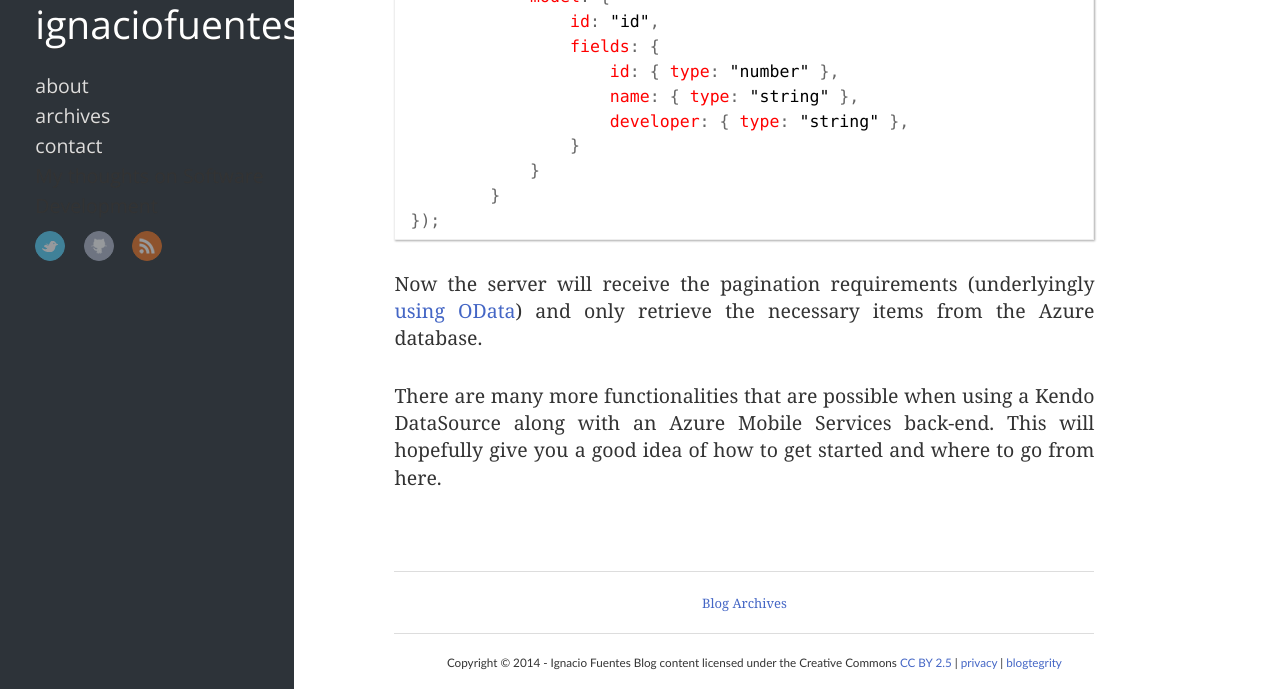
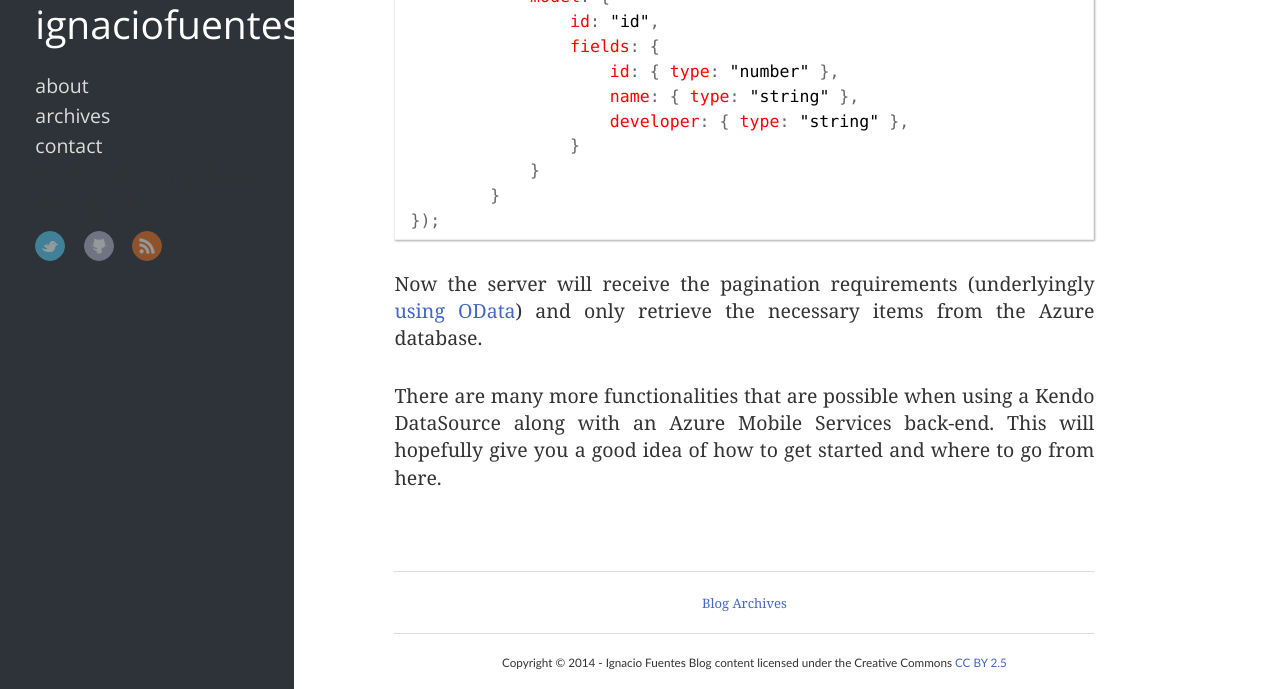
Before and after one commit to ignaciofuentes/ignaciofuentes.github.io, a Jekyll site: the page built from index.html, in a window 1280 px wide and 900 px high, scrolled down 3241 px, cut to the strip 211-900 px from the top of the window. Built offline with Jekyll 4.4.1, drawn with Linux system fonts in a browser that asks for light colours; nearby versions of some CDN libraries; Markdown is read by kramdown in place of the engine named in the settings; the list of posts is cut into pages by our own code; comment, search, counter and statistics services are not loaded; part of the change alters nothing that is shown.

Commit message:
clean up

```diff
--- a/_includes/footer.html
+++ b/_includes/footer.html
@@ -1,7 +1,6 @@
 <p>
-  Copyright &copy; {{ site.time | date: "%Y" }} - {{ site.author }} Blog content licensed under the Creative Commons <a href="http://creativecommons.org/licenses/by/2.5/">CC BY 2.5</a> | <a href="/privacy">privacy</a> | <a href="/articles/blogtegrity">blogtegrity</a>
+  Copyright &copy; {{ site.time | date: "%Y" }} - {{ site.author }} Blog content licensed under the Creative Commons <a href="http://creativecommons.org/licenses/by/2.5/">CC BY 2.5</a>
 </p>
-<img id="feedburner-count" src="http://feedproxy.google.com/~fc/haacked?bg=FFFFFF&amp;fg=999999&amp;anim=0" alt="Reader count" />
 
 {% include disqus.html %}
 {% include twitter_sharing.html %}
--- a/_includes/google_analytics.html
+++ /dev/null
@@ -1,13 +0,0 @@
-{% if site.google_analytics_tracking_id %}
-	<script type="text/javascript">
-		var _gaq = _gaq || [];
-		_gaq.push(['_setAccount', '{{ site.google_analytics_tracking_id }}']);
-		_gaq.push(['_trackPageview']);
-
-		(function() {
-			var ga = document.createElement('script'); ga.type = 'text/javascript'; ga.async = true;
-			ga.src = ('https:' == document.location.protocol ? 'https://ssl' : 'http://www') + '.google-analytics.com/ga.js';
-			var s = document.getElementsByTagName('script')[0]; s.parentNode.insertBefore(ga, s);
-		})();
-	</script>
-{% endif %}
```
